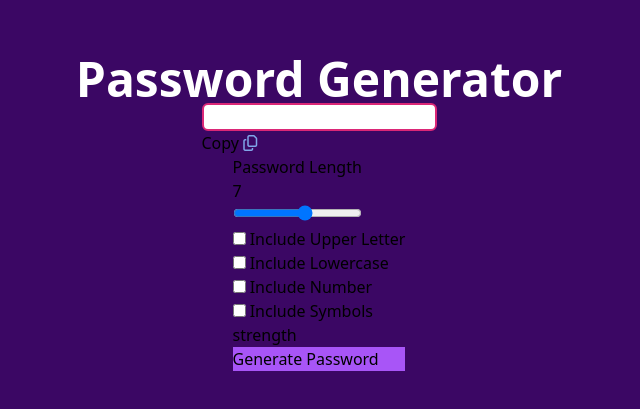
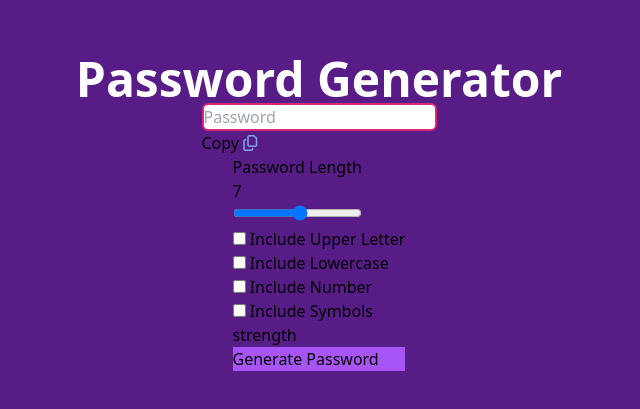
Before and after one commit to Soni895/random_password-generator, a website built with Vite: page index.html in a window 1280 px wide. Shown: the part 187-596 px from the top of the page, without its empty margins (321-961 px from the left). Built offline with nearby package versions, Linux system fonts and the light colour scheme.

Commit message:
html completed

```diff
--- a/index.html
+++ b/index.html
@@ -9,11 +9,11 @@
     <title>Document</title>
 </head>
 <body>
-<div class="wrapper bg-purple-950 h-screen w-screen items-center justify-center flex flex-col">
+<div class="wrapper bg-purple-900 h-screen w-screen items-center justify-center flex flex-col">
 <h1 class="text-white font-semibold text-5xl">Password Generator</h1>
 
 <div >
-    <input readonly class=" rounded-md border-pink-600 border-[2px]" >
+    <input readonly class=" rounded-md border-pink-600 border-[2px]" placeholder="Password" >
     <div>
         <span>Copy</span>
         <i class="fa-sharp fa-regular fa-copy" style="color: #80a6e9;"></i>
@@ -26,7 +26,7 @@
 
     </div>
 
-    <input type="range"  min="1" max="8" step="1">
+    <input type="range"  min="1" max="20" step="1">
     <ul class="">
         <li class=""> <input type="checkbox" id="Upper_case" >
             <label for="Upper_case" > Include Upper Letter</label></li>
```
